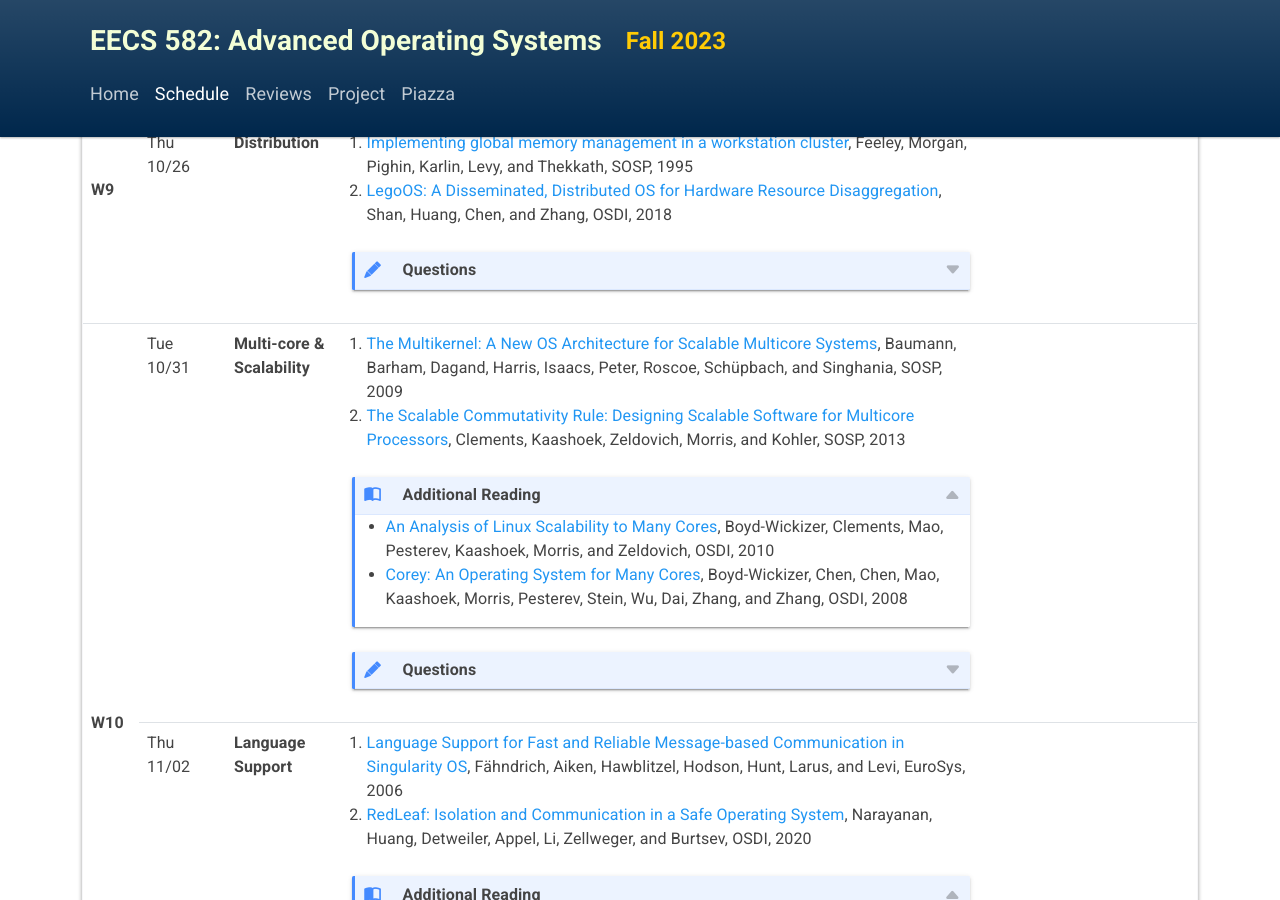
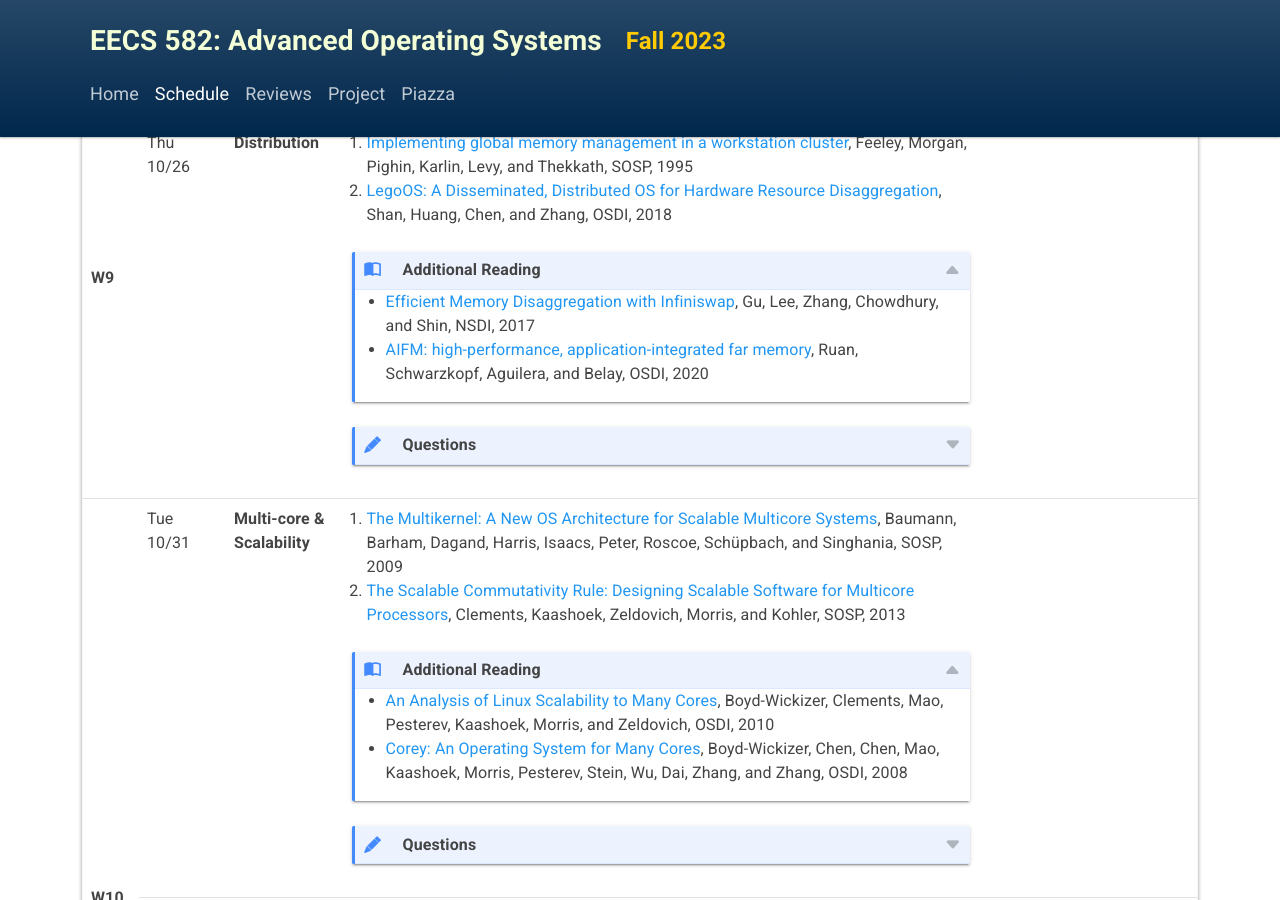
Before and after one commit to eecs582/eecs582.github.io, a Jekyll site: the page built from schedule.html, in a window 1280 px wide and 900 px high, scrolled down 4850 px. Built offline with Jekyll 4.4.1, drawn with Linux system fonts in a browser that asks for light colours.

Commit message:
additional reading

```diff
--- a/schedule.html
+++ b/schedule.html
@@ -474,6 +474,13 @@ layout: schedule
           <li><a href="https://dl.acm.org/doi/10.1145/224057.224072">Implementing global memory management in a workstation cluster</a>, Feeley, Morgan, Pighin, Karlin, Levy, and Thekkath, SOSP, 1995</li>
           <li><a href="https://www.usenix.org/system/files/osdi18-shan.pdf">LegoOS: A Disseminated, Distributed OS for Hardware Resource Disaggregation</a>, Shan, Huang, Chen, and Zhang, OSDI, 2018</li>
         </ol>
+        <details open class="details-reading">
+          <summary>Additional Reading</summary>
+          <ul>
+          <li><a href="https://www.usenix.org/system/files/conference/nsdi17/nsdi17-gu.pdf">Efficient Memory Disaggregation with Infiniswap</a>, Gu, Lee, Zhang, Chowdhury, and Shin, NSDI, 2017</li>
+          <li><a href="https://dl.acm.org/doi/10.5555/3488766.3488784">AIFM: high-performance, application-integrated far memory</a>, Ruan, Schwarzkopf, Aguilera, and Belay, OSDI, 2020</li>
+          </ul>
+        </details>
         <details>
           <summary>Questions</summary>
           <p>
```
